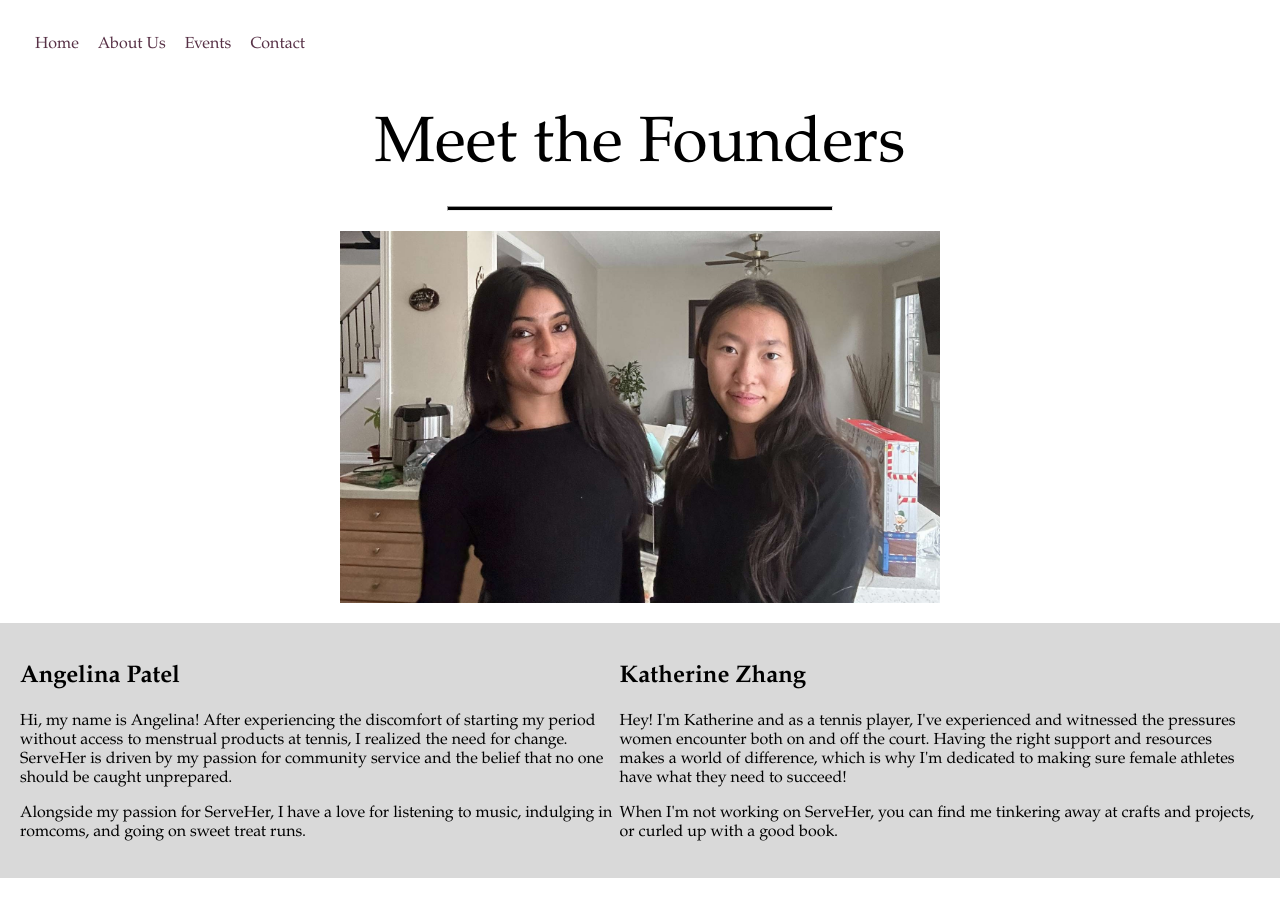
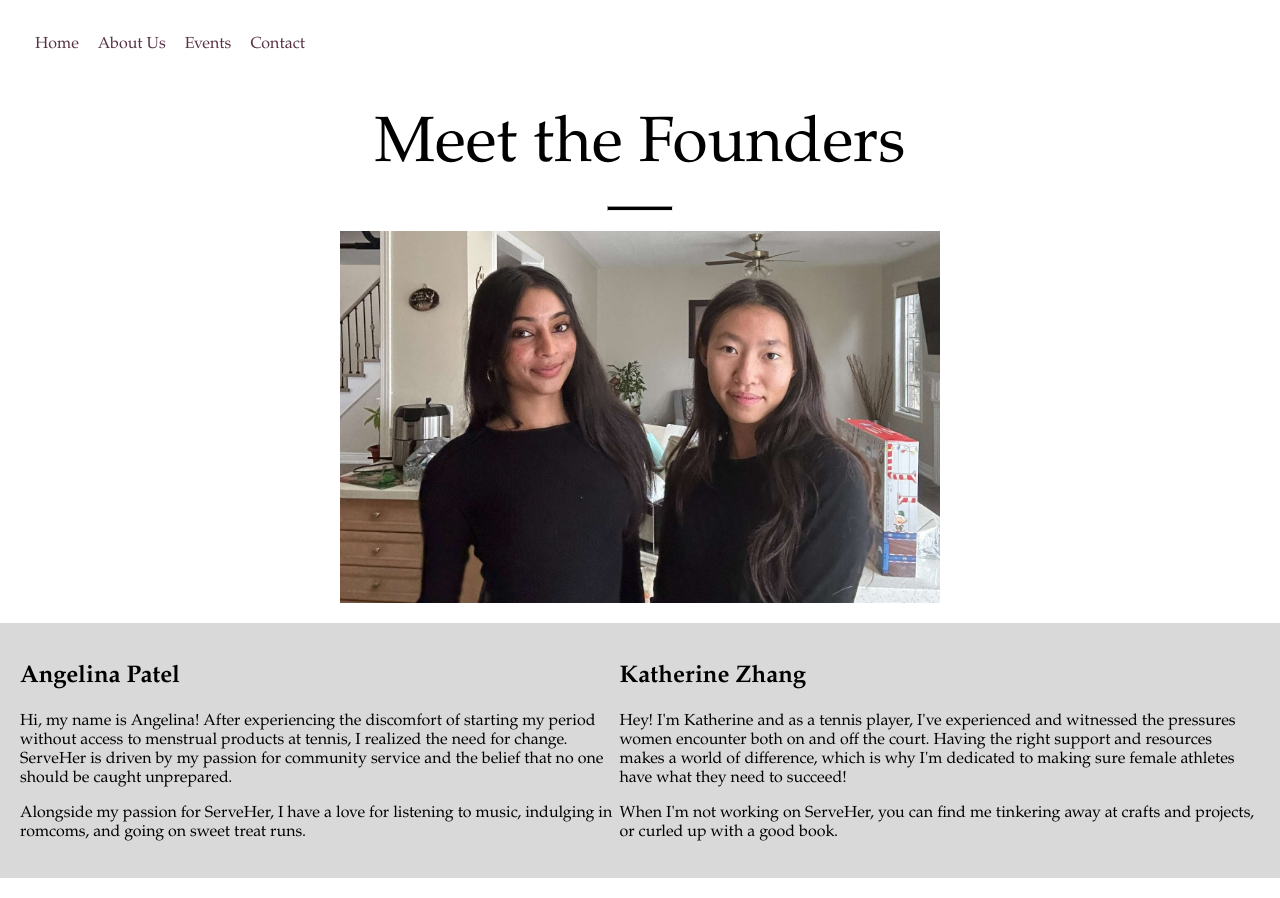
Before and after one commit to kattlelattle/reupload, a plain HTML site: page about.html in a window 1280 px wide. Drawn offline with Linux system fonts and the light colour scheme.

Commit message:
Update styles.css

```diff
--- a/styles.css
+++ b/styles.css
@@ -81,10 +81,10 @@ body {
 
 /* Divider line */
 .divider {
-    width: 30%;
+    width: 5%;
     height: 3px;
     background-color: black;
-    margin: 20px auto;
+    margin: auto;
 }
 
 /* Founders image */
```
